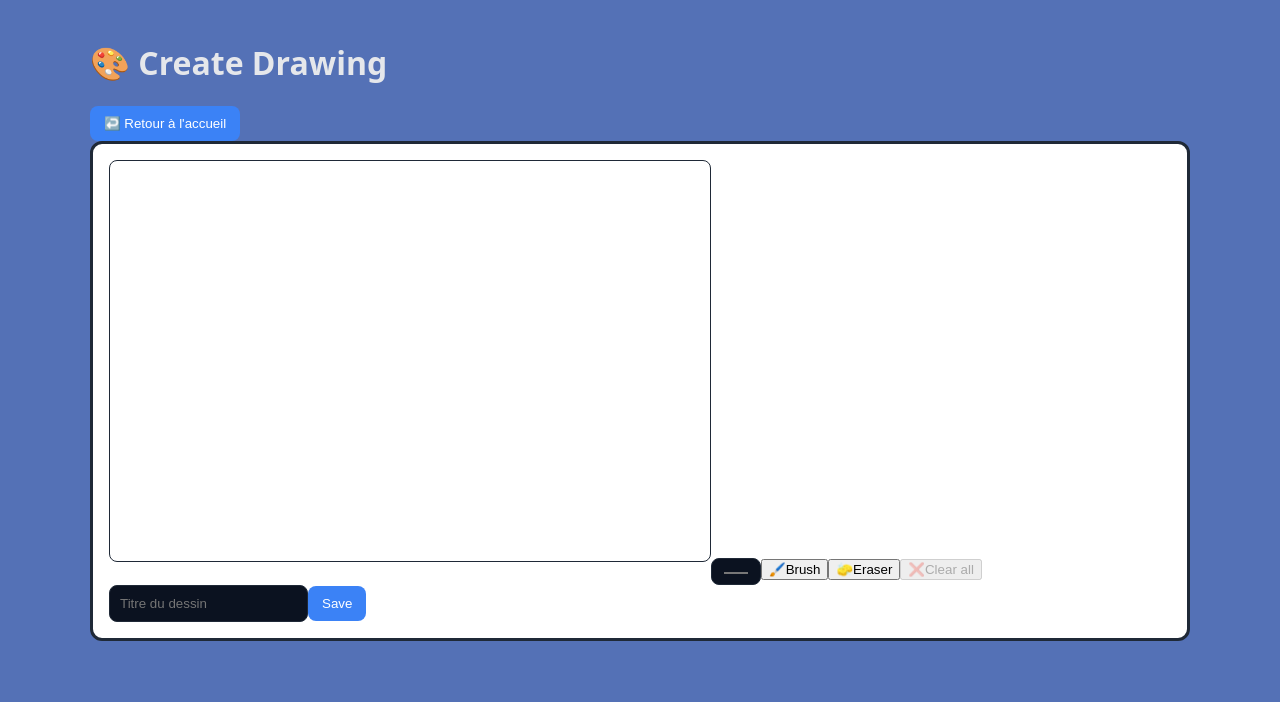
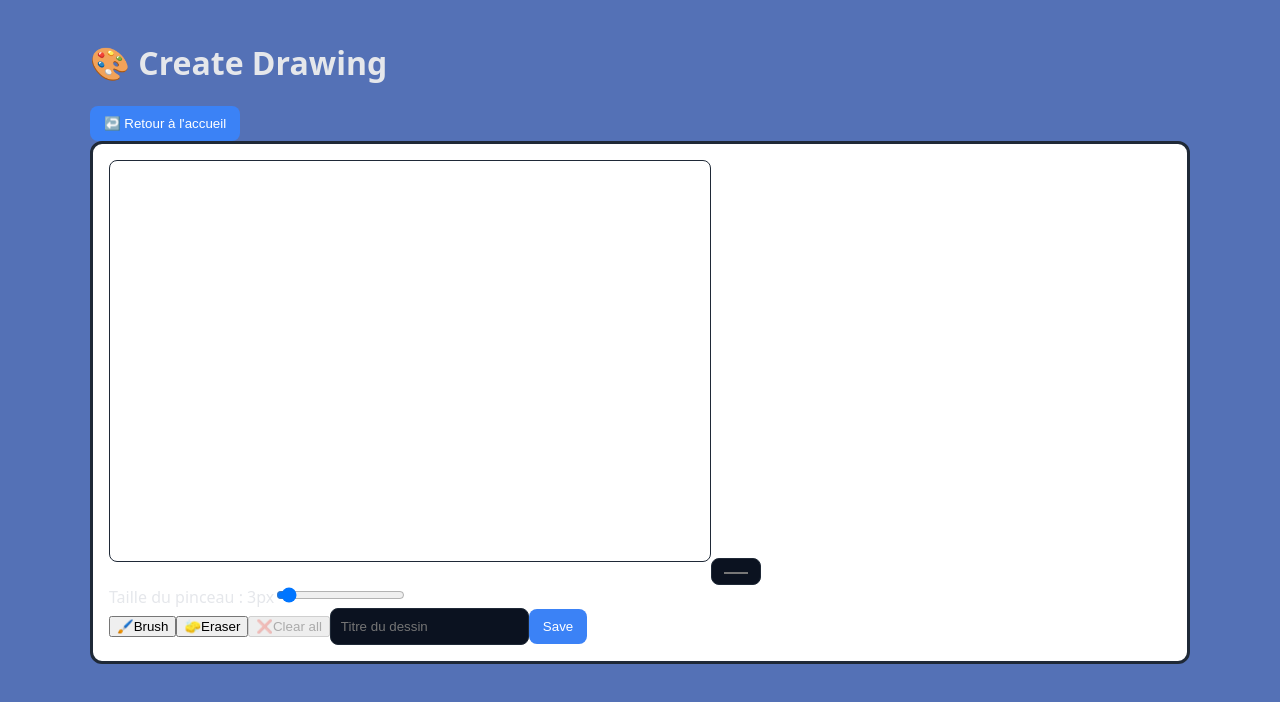
Before and after one commit to JulieNonnon/oekaki-board, a Next.js app in the folder frontend/: page /create in a window 1280 px wide. Shown: the top 702 px of the page. Built offline with nearby package versions, Linux system fonts and the light colour scheme.

Commit message:
feat(frontend): add brush size slider

```diff
--- a/frontend/src/app/create/page.tsx
+++ b/frontend/src/app/create/page.tsx
@@ -18,10 +18,12 @@ export default function CreatePage() {
   // Références et états pour gérer le dessin sur le canvas
   const canvasRef = useRef<HTMLCanvasElement | null>(null);
   const [isDrawing, setIsDrawing] = useState(false);
+  const [hasDrawn, setHasDrawn] = useState(false);
+  const [title, setTitle] = useState("");
   const [color, setColor] = useState("#000000");
-  const [title, setTitle] = useState("");
-  const [hasDrawn, setHasDrawn] = useState(false);
+  const [brushSize, setBrushSize] = useState(3);
   const [tool, setTool] = useState<"brush" | "eraser">("brush"); // pour gérer l’outil sélectionné (pinceau ou gomme), le pinceau est l’outil par défaut.
+
 
   // Fonction pour configurer le contexte du canvas selon l’outil sélectionné
   const configureContext = (ctx: CanvasRenderingContext2D) => {
@@ -31,10 +33,11 @@ export default function CreatePage() {
     if (tool === "brush") {
       ctx.globalCompositeOperation = "source-over";
       ctx.strokeStyle = color;
-      ctx.lineWidth = 3;
-    } else {
+      ctx.lineWidth = brushSize; // 3px
+    }
+    if (tool === "eraser") {
       ctx.globalCompositeOperation = "destination-out";
-      ctx.lineWidth = 20;
+      ctx.lineWidth = brushSize * 3;
     }
   };
 
@@ -161,6 +164,22 @@ export default function CreatePage() {
         className="input"
       />
 
+      <div>
+        <label>
+          Taille du pinceau : {brushSize}px
+        </label>
+
+        <input
+          type="range"
+          min="1"
+          max="50"
+          value={brushSize}
+          onChange={(e) =>
+            setBrushSize(Number(e.target.value))
+          }
+        />
+      </div>
+
       <button onClick={() => setTool("brush")}>
         🖌️Brush
       </button>
```
